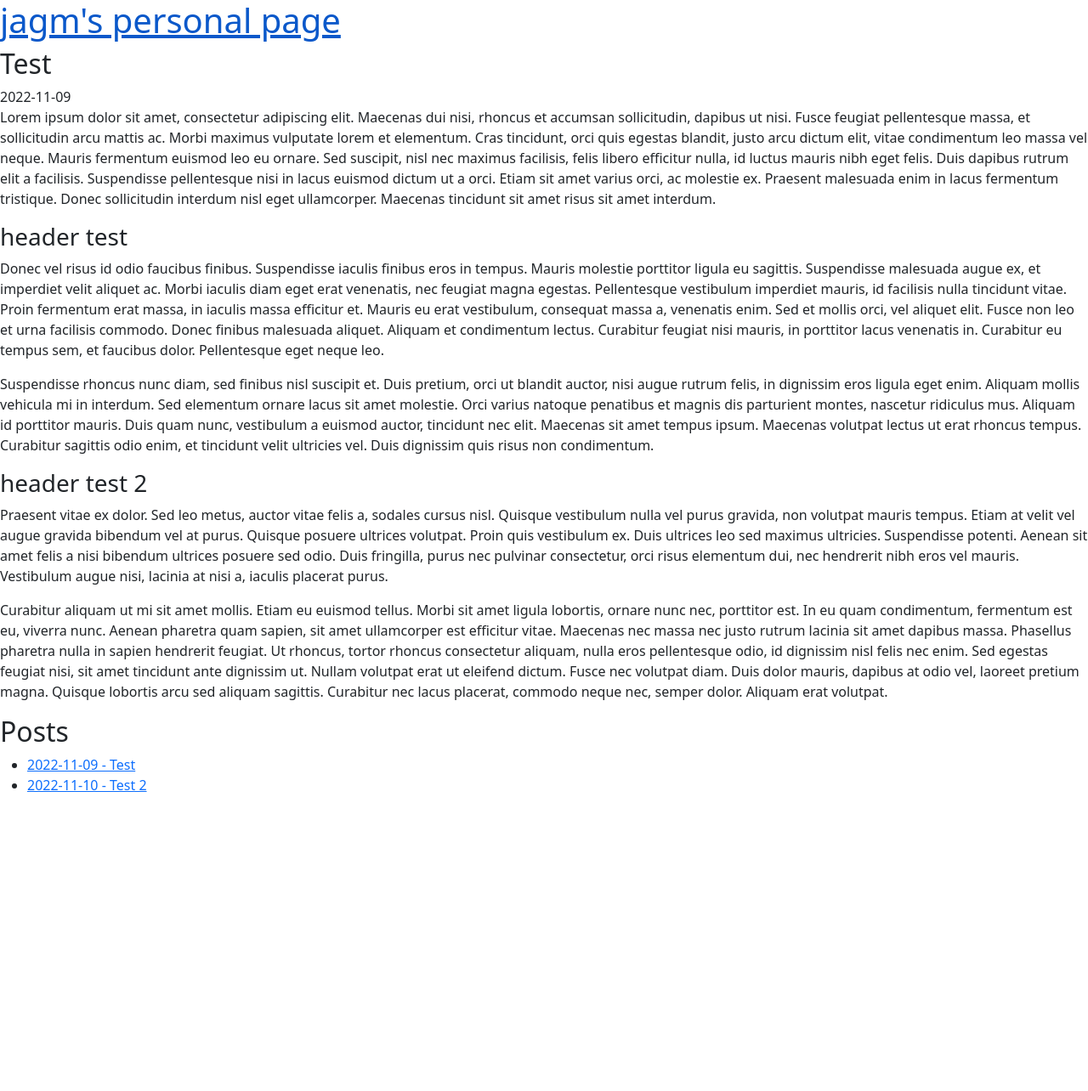
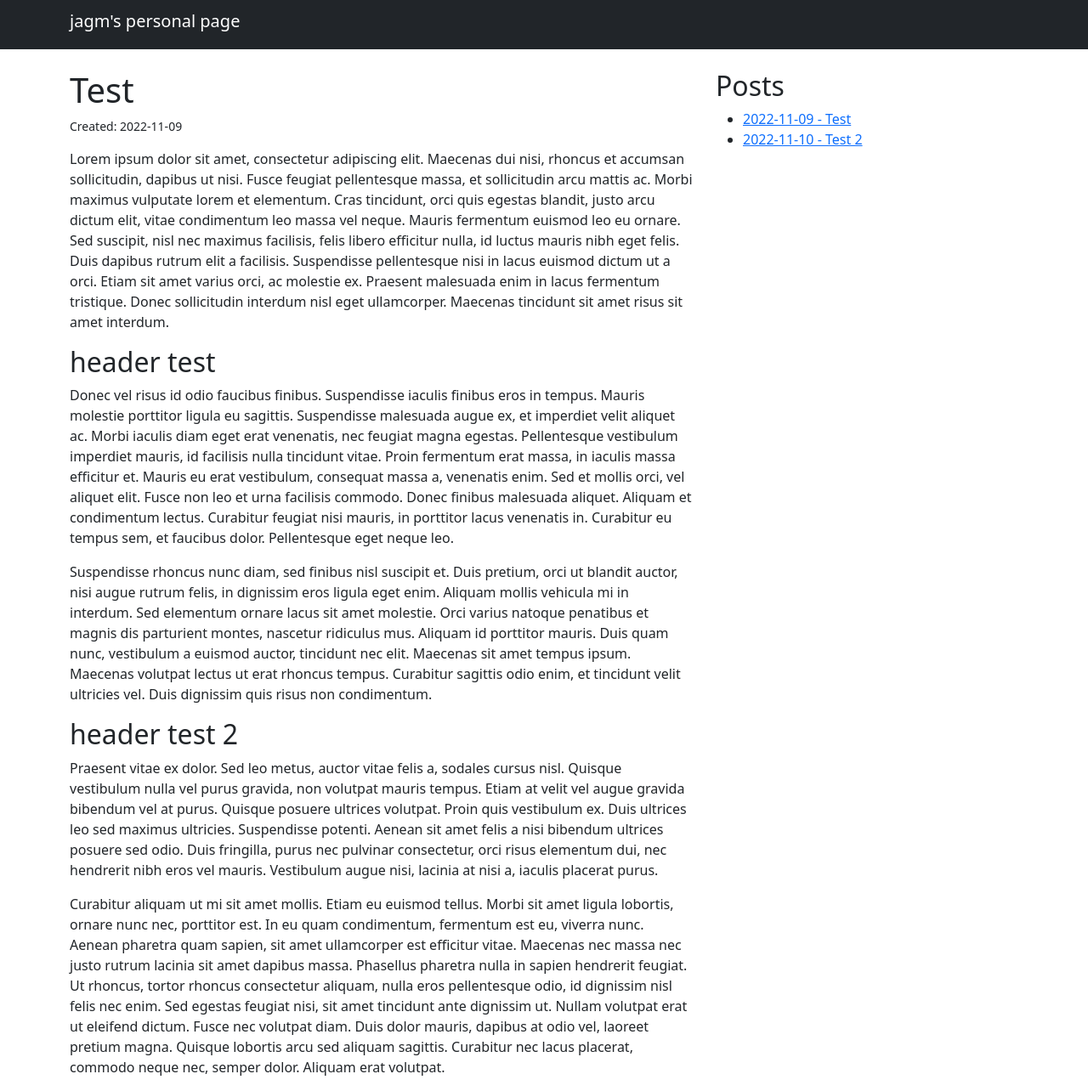
Before and after one commit to jagm/jagm.github.io, a Jekyll site: the page built from _posts/2022-11-09-test.md, in a window 1280 px wide. Shown: the whole page at 85% size. Built offline with Jekyll 4.4.1, drawn with Linux system fonts in a browser that asks for light colours; before the commit the page ends 952 px from its top, so only the background shows below that.

Commit message:
Improve layout of the website

```diff
--- a/_layouts/home.html
+++ b/_layouts/home.html
@@ -2,29 +2,42 @@
 <html lang="en">
 <head>
     <title>{{ page.title }} - {{ site.title }}</title>
+
+    <meta name="viewport" content="width=device-width, initial-scale=1">
 
     <link href="{{ site.baseurl }}/assets/css/bootstrap.min.css" rel="stylesheet">
     <script src="{{ site.baseurl }}/assets/js/bootstrap.bundle.min.js"></script>
 </head>
 <body>
 
-<header>
-    <h1><a href="{{ site.baseurl }}/">{{ site.title }}</a></h1>
+<header class="navbar navbar-dark bg-dark navbar-expand">
+    <nav class="container">
+        <a href="{{ site.baseurl }}/" class="navbar-brand h1">{{ site.title }}</a>
+    </nav>
 </header>
 
+<div class="container mt-4">
+
+    <div class="row">
+        <div class="col-8">
         {% if page.content %}
         <article>
             {% if page.title != '' %}
-        <h2>{{ page.title }}</h2>
+                <h1>{{ page.title }}</h1>
             {% endif %}
             {% if page.date != '' %}
+            <p class="small mb-3">
+                Created:
                 <time datetime="{{ page.date | date: "%Y-%m-%d" }}">{{ page.date | date: "%Y-%m-%d"}}</time>
+            </p>
             {% endif %}
 
             {{ page.content }}
         </article>
         {% endif %}
+        </div>
 
+        <div class="col-4">
             <aside>
                 <h2>Posts</h2>
                 <ul>
@@ -36,6 +49,10 @@
                     {% endfor %}
                 </ul>
             </aside>
+        </div>
+    </div>
+
+</div>
 
 <footer>
 
--- a/_posts/2022-11-09-test.md
+++ b/_posts/2022-11-09-test.md
@@ -7,13 +7,13 @@ layout: home
 
 Lorem ipsum dolor sit amet, consectetur adipiscing elit. Maecenas dui nisi, rhoncus et accumsan sollicitudin, dapibus ut nisi. Fusce feugiat pellentesque massa, et sollicitudin arcu mattis ac. Morbi maximus vulputate lorem et elementum. Cras tincidunt, orci quis egestas blandit, justo arcu dictum elit, vitae condimentum leo massa vel neque. Mauris fermentum euismod leo eu ornare. Sed suscipit, nisl nec maximus facilisis, felis libero efficitur nulla, id luctus mauris nibh eget felis. Duis dapibus rutrum elit a facilisis. Suspendisse pellentesque nisi in lacus euismod dictum ut a orci. Etiam sit amet varius orci, ac molestie ex. Praesent malesuada enim in lacus fermentum tristique. Donec sollicitudin interdum nisl eget ullamcorper. Maecenas tincidunt sit amet risus sit amet interdum.
 
-### header test
+## header test
 
 Donec vel risus id odio faucibus finibus. Suspendisse iaculis finibus eros in tempus. Mauris molestie porttitor ligula eu sagittis. Suspendisse malesuada augue ex, et imperdiet velit aliquet ac. Morbi iaculis diam eget erat venenatis, nec feugiat magna egestas. Pellentesque vestibulum imperdiet mauris, id facilisis nulla tincidunt vitae. Proin fermentum erat massa, in iaculis massa efficitur et. Mauris eu erat vestibulum, consequat massa a, venenatis enim. Sed et mollis orci, vel aliquet elit. Fusce non leo et urna facilisis commodo. Donec finibus malesuada aliquet. Aliquam et condimentum lectus. Curabitur feugiat nisi mauris, in porttitor lacus venenatis in. Curabitur eu tempus sem, et faucibus dolor. Pellentesque eget neque leo.
 
 Suspendisse rhoncus nunc diam, sed finibus nisl suscipit et. Duis pretium, orci ut blandit auctor, nisi augue rutrum felis, in dignissim eros ligula eget enim. Aliquam mollis vehicula mi in interdum. Sed elementum ornare lacus sit amet molestie. Orci varius natoque penatibus et magnis dis parturient montes, nascetur ridiculus mus. Aliquam id porttitor mauris. Duis quam nunc, vestibulum a euismod auctor, tincidunt nec elit. Maecenas sit amet tempus ipsum. Maecenas volutpat lectus ut erat rhoncus tempus. Curabitur sagittis odio enim, et tincidunt velit ultricies vel. Duis dignissim quis risus non condimentum.
 
-### header test 2
+## header test 2
 
 Praesent vitae ex dolor. Sed leo metus, auctor vitae felis a, sodales cursus nisl. Quisque vestibulum nulla vel purus gravida, non volutpat mauris tempus. Etiam at velit vel augue gravida bibendum vel at purus. Quisque posuere ultrices volutpat. Proin quis vestibulum ex. Duis ultrices leo sed maximus ultricies. Suspendisse potenti. Aenean sit amet felis a nisi bibendum ultrices posuere sed odio. Duis fringilla, purus nec pulvinar consectetur, orci risus elementum dui, nec hendrerit nibh eros vel mauris. Vestibulum augue nisi, lacinia at nisi a, iaculis placerat purus.
 
```
Lines whose indentation alone changed are shown as unchanged.
